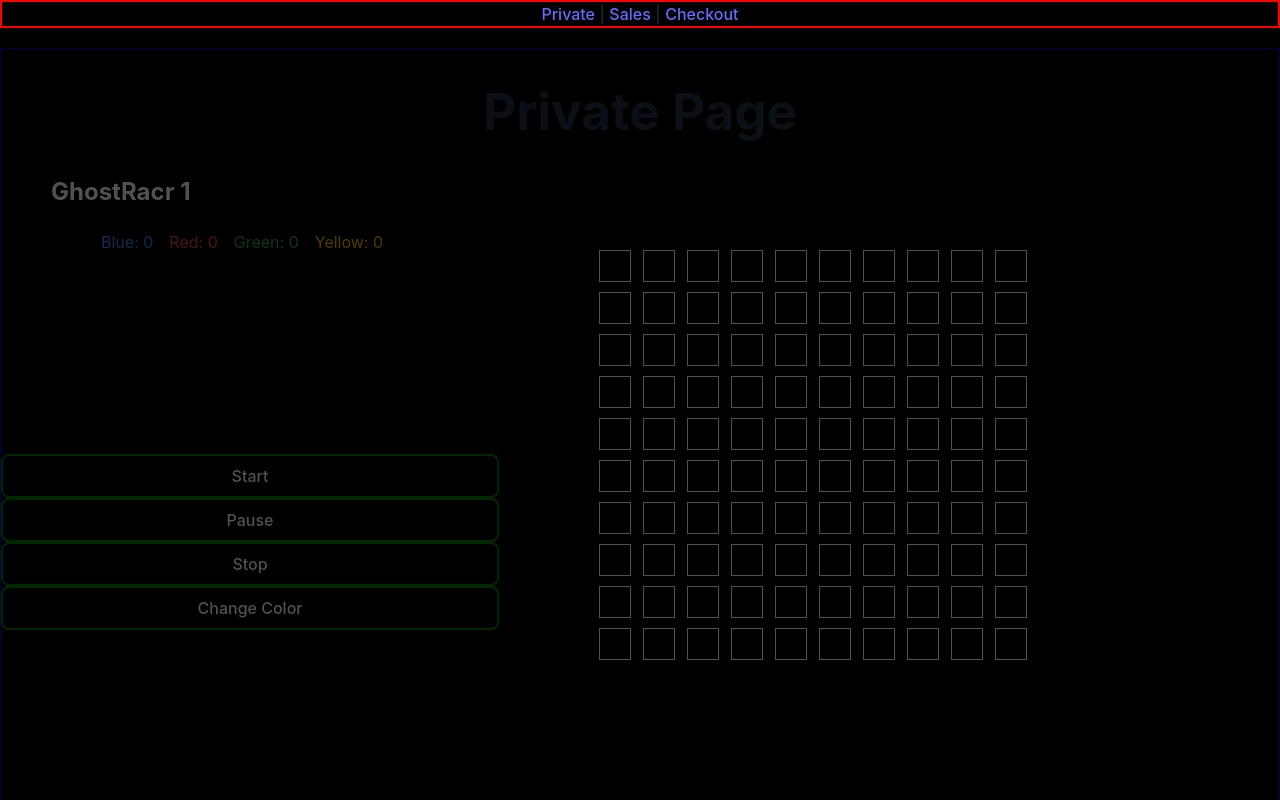
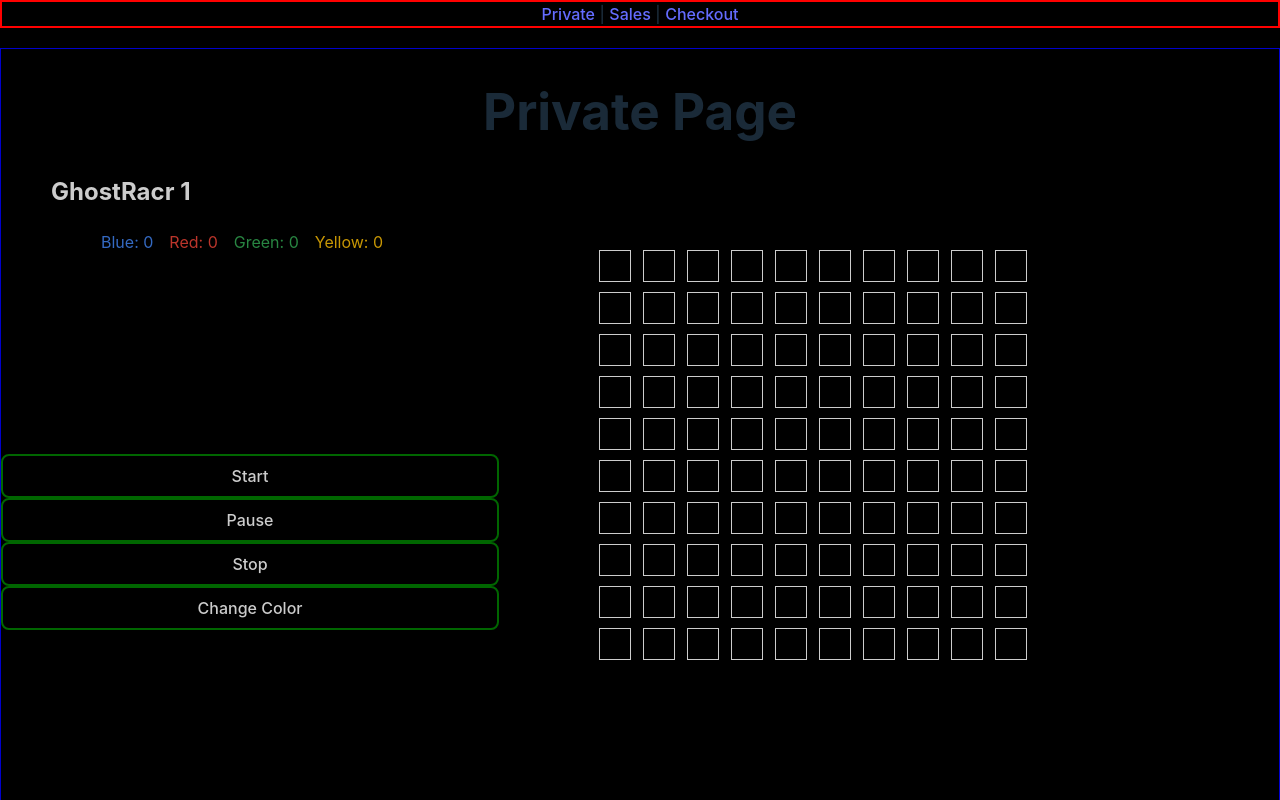
Before and after one commit to pmrprdc/gamifiedworkday, a React (Vite) app: page /private in a window 1280 px wide. Shown: the top 800 px of the page. Built offline with nearby package versions, Linux system fonts and the light colour scheme.

Commit message:
fixed opacity

```diff
--- a/src/components/PRIVATE/PrivatePage.jsx
+++ b/src/components/PRIVATE/PrivatePage.jsx
@@ -8,7 +8,7 @@ const PrivatePage = () => {
     <MatrixEffect style={{zIndex: '1', marginTop: '0'}}/>
     <div style={{ position: 'relative', width: '100%', height: '100vh', opacity:'80%', zIndex: "1"}}>
 
-      <div style={{ border: '1px solid blue', marginTop: '20px',position: 'relative', opacity: "40%", zIndex: "0" }}>
+      <div style={{ border: '1px solid blue', marginTop: '20px',position: 'relative', opacity: "100%", zIndex: "0" }}>
         <h1>Private Page</h1>
         <VisualTimer />
       </div>
```
